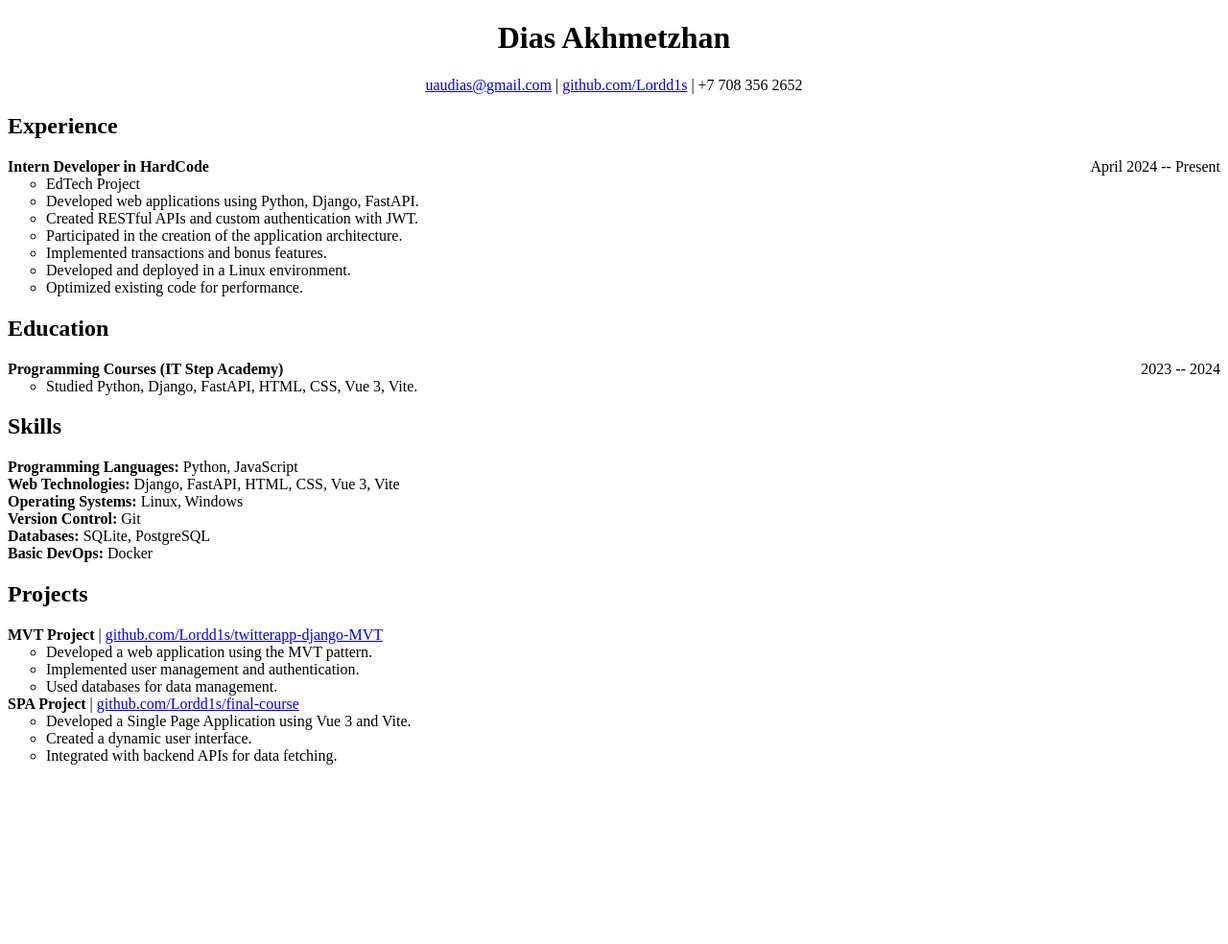
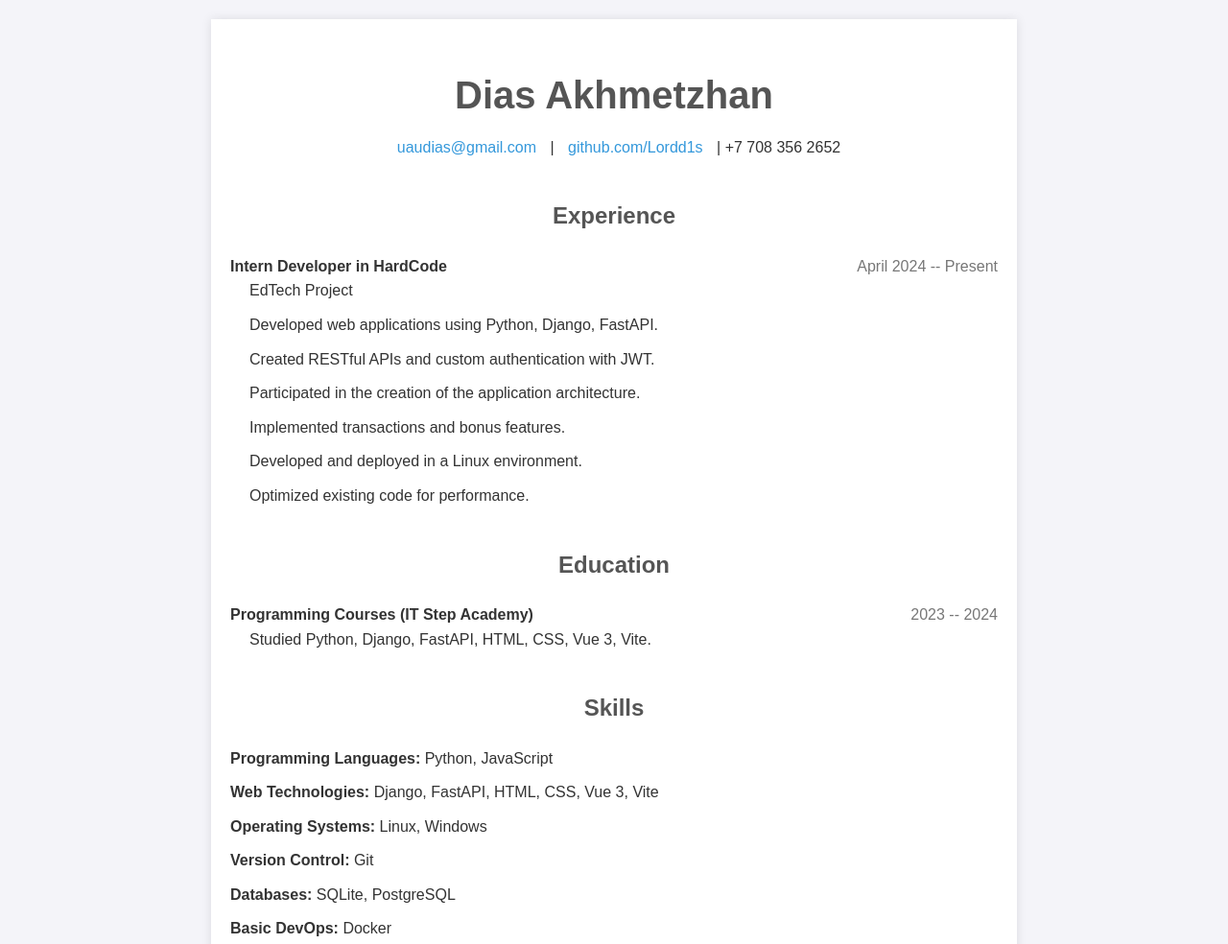
Before and after one commit to Lordd1s/Lordd1s.github.io, a plain HTML site: page index.html in a window 1280 px wide. Shown: the top 984 px of the page at 96% size. Before the commit the page ends 813 px from the top, so only its background shows below. Drawn offline with Linux system fonts and the light colour scheme.

Commit message:
Update index.html

```diff
--- a/index.html
+++ b/index.html
@@ -3,22 +3,87 @@
 <head>
     <meta charset="UTF-8">
     <meta name="viewport" content="width=device-width, initial-scale=1.0">
-    <title>CV</title>
+    <title>CV - Dias Akhmetzhan</title>
+    <style>
+        body {
+            font-family: Arial, sans-serif;
+            line-height: 1.6;
+            margin: 0;
+            padding: 0;
+            background-color: #f4f4f9;
+            color: #333;
+        }
+        .container {
+            max-width: 800px;
+            margin: 20px auto;
+            padding: 20px;
+            background-color: #fff;
+            box-shadow: 0 0 10px rgba(0, 0, 0, 0.1);
+        }
+        h1, h2 {
+            text-align: center;
+            color: #555;
+        }
+        h1 {
+            font-size: 2.5em;
+            margin-bottom: 10px;
+        }
+        h2 {
+            font-size: 1.5em;
+            margin-top: 40px;
+            margin-bottom: 20px;
+        }
+        .contact-info {
+            text-align: center;
+            margin-bottom: 40px;
+        }
+        .contact-info a {
+            color: #3498db;
+            text-decoration: none;
+            margin: 0 10px;
+        }
+        .section {
+            margin-bottom: 40px;
+        }
+        ul {
+            list-style-type: none;
+            padding-left: 0;
+        }
+        ul ul {
+            padding-left: 20px;
+        }
+        li {
+            margin-bottom: 10px;
+        }
+        .item-title {
+            font-weight: bold;
+            color: #333;
+        }
+        .item-date {
+            float: right;
+            color: #777;
+        }
+        .link {
+            color: #3498db;
+            text-decoration: none;
+        }
+    </style>
 </head>
 <body>
-    <div style="text-align: center;">
-        <h1><strong>Dias Akhmetzhan</strong></h1>
-        <p>
+    <div class="container">
+        <h1>Dias Akhmetzhan</h1>
+        <div class="contact-info">
             <a href="mailto:uaudias@gmail.com">uaudias@gmail.com</a> |
             <a href="https://github.com/Lordd1s">github.com/Lordd1s</a> |
             +7 708 356 2652
-        </p>
         </div>
 
+        <div class="section">
             <h2>Experience</h2>
-    <ul style="padding-left: 0;">
+            <ul>
                 <li>
-            <strong>Intern Developer in HardCode</strong> <span style="float: right;">April 2024 -- Present</span>
+                    <span class="item-title">Intern Developer in HardCode</span>
+                    <span class="item-date">April 2024 -- Present</span>
                     <ul>
                         <li>EdTech Project</li>
                         <li>Developed web applications using Python, Django, FastAPI.</li>
@@ -30,31 +95,39 @@
                     </ul>
                 </li>
             </ul>
+        </div>
 
+        <div class="section">
             <h2>Education</h2>
-    <ul style="padding-left: 0;">
+            <ul>
                 <li>
-            <strong>Programming Courses (IT Step Academy)</strong> <span style="float: right;">2023 -- 2024</span>
+                    <span class="item-title">Programming Courses (IT Step Academy)</span>
+                    <span class="item-date">2023 -- 2024</span>
                     <ul>
                         <li>Studied Python, Django, FastAPI, HTML, CSS, Vue 3, Vite.</li>
                     </ul>
                 </li>
             </ul>
+        </div>
 
+        <div class="section">
             <h2>Skills</h2>
-    <ul style="padding-left: 0;">
-        <li><strong>Programming Languages:</strong> Python, JavaScript</li>
-        <li><strong>Web Technologies:</strong> Django, FastAPI, HTML, CSS, Vue 3, Vite</li>
-        <li><strong>Operating Systems:</strong> Linux, Windows</li>
-        <li><strong>Version Control:</strong> Git</li>
-        <li><strong>Databases:</strong> SQLite, PostgreSQL</li>
-        <li><strong>Basic DevOps:</strong> Docker</li>
+            <ul>
+                <li><span class="item-title">Programming Languages:</span> Python, JavaScript</li>
+                <li><span class="item-title">Web Technologies:</span> Django, FastAPI, HTML, CSS, Vue 3, Vite</li>
+                <li><span class="item-title">Operating Systems:</span> Linux, Windows</li>
+                <li><span class="item-title">Version Control:</span> Git</li>
+                <li><span class="item-title">Databases:</span> SQLite, PostgreSQL</li>
+                <li><span class="item-title">Basic DevOps:</span> Docker</li>
             </ul>
+        </div>
 
+        <div class="section">
             <h2>Projects</h2>
-    <ul style="padding-left: 0;">
+            <ul>
                 <li>
-            <strong>MVT Project</strong> | <a href="https://github.com/Lordd1s/twitterapp-django-MVT">github.com/Lordd1s/twitterapp-django-MVT</a>
+                    <span class="item-title">MVT Project</span> |
+                    <a class="link" href="https://github.com/Lordd1s/twitterapp-django-MVT">github.com/Lordd1s/twitterapp-django-MVT</a>
                     <ul>
                         <li>Developed a web application using the MVT pattern.</li>
                         <li>Implemented user management and authentication.</li>
@@ -62,7 +135,8 @@
                     </ul>
                 </li>
                 <li>
-            <strong>SPA Project</strong> | <a href="https://github.com/Lordd1s/final-course">github.com/Lordd1s/final-course</a>
+                    <span class="item-title">SPA Project</span> |
+                    <a class="link" href="https://github.com/Lordd1s/final-course">github.com/Lordd1s/final-course</a>
                     <ul>
                         <li>Developed a Single Page Application using Vue 3 and Vite.</li>
                         <li>Created a dynamic user interface.</li>
@@ -70,5 +144,7 @@
                     </ul>
                 </li>
             </ul>
+        </div>
+    </div>
 </body>
 </html>
```
Lines whose indentation alone changed are shown as unchanged.
